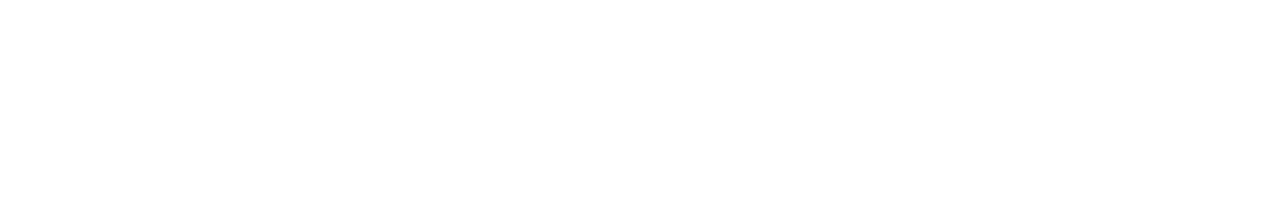
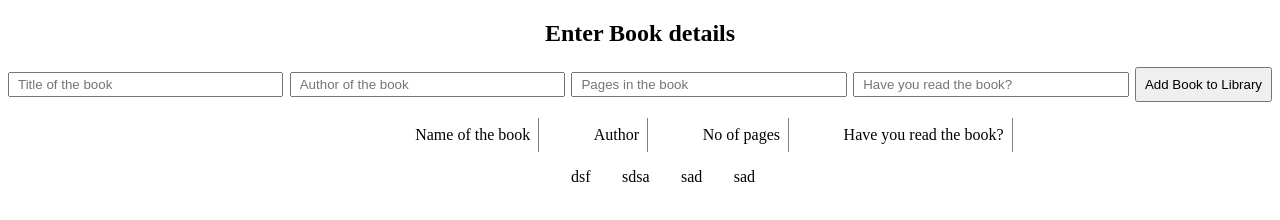
Before and after one commit to NabeelFarooq/Library, a plain HTML site: page index.html in a window 1280 px wide. Drawn offline with Linux system fonts and the light colour scheme.

Commit message:
Save the project status

```diff
--- a/index.html
+++ b/index.html
@@ -7,6 +7,28 @@
     <link rel="stylesheet" href="./style.css">
 </head>
 <body>
+    <h2>Enter Book details</h2>
+    <form action="#" class="form-container">
+        <input type="text" id="title" placeholder="Title of the book" class="item-width">
+        <input type="text" id="author" placeholder="Author of the book" class="item-width">
+        <input type="number" id="noOfPages" placeholder="Pages in the book" class="item-width">
+        <input type="text" id="readingStatus" placeholder="Have you read the book?" class="item-width">
+        <button type="button" id="addBookBtn">Add Book to Library</button>
+    </form>
+    <div class="flex-card-book">
+        <div class="heading">
+            <p>Name of the book</p>
+            <p>Author</p>
+            <p>No of pages</p>
+            <p>Have you read the book?</p>
+        </div>
+        <div id="output">
+            <div>dsf</div>
+            <div>sdsa</div>
+            <div>sad</div>
+            <div>sad</div>
+        </div>
+    </div>
     <script src="./script.js"></script>
 </body>
 </html>
--- a/script.js
+++ b/script.js
@@ -0,0 +1,58 @@
+const btn = document.querySelector("#addBookBtn");
+const bookTitle = document.getElementById("title");
+const author = document.getElementById("author");
+const pageCount = document.getElementById("noOfPages");
+const hasTheBookBeenRead = document.getElementById("readingStatus");
+const output = document.getElementById("output");
+const myLibrary = [];
+
+function Book(title, author, noOfPages, hasTheBookBeenRead) {
+    this.title = title;
+    this.author = author;
+    this.noOfPages = noOfPages;
+    this.hasTheBookBeenRead = hasTheBookBeenRead;
+}
+function addCell(a,b,c,d) {
+    let row = document.getElementById("output");
+    for (let i = 0; i < 4; i++) {
+        let colVal = document.createElement("div");
+        cell.innerText = color;
+
+    }
+    /*
+    function addCell(color) {
+  let container = document.getElementById(color + "-container");
+
+  let cell = document.createElement("div");
+  cell.innerText = color;
+  container.appendChild(cell).className = "container-item";
+}*/
+}
+function displayBooks() {
+    document.getElementById("output").innerHTML = "";
+    myLibrary.forEach(function (buk) {
+        let a = buk.title;
+        let b = buk.author;
+        let c = buk.noOfPages;
+        let d = buk.hasTheBookBeenRead;
+        //     // Create element:
+        //     const para = document.createElement("p");
+        //     para.innerHTML = a + " "+ b +" "+" "+ c +" "+ d;
+        //     // Append to output:
+        //     document.getElementById("output").appendChild(para);
+
+    });
+}
+function addBookToLibrary(book) {
+    myLibrary.push(book);
+    displayBooks();
+    bookTitle.value = "";
+    author.value = "";
+    pageCount.value = "";
+    hasTheBookBeenRead.value = "";
+}
+
+btn.addEventListener("click", () => {
+    const myBook = new Book(bookTitle.value, author.value, pageCount.value, hasTheBookBeenRead.value);
+    addBookToLibrary(myBook);
+});
--- a/style.css
+++ b/style.css
@@ -0,0 +1,47 @@
+* {
+    box-sizing: border-box;
+  }
+.form-container{
+    display: flex;
+    flex-direction: row;
+    gap: 0.5%;
+    align-items: center;
+    align-content: center;
+}
+.item-width{
+    flex: auto;
+    height: 25px;
+    padding: 8px;
+}
+button{
+    padding: 8px;
+}
+h2{
+    text-align: center;
+}
+.flex-card-book{
+    display: flex;
+    flex-direction: column;
+}
+.heading{
+    display: flex;
+    gap: 10%;
+    margin: auto auto;
+}
+.heading p{
+    border-right: 1px solid grey;
+    flex-shrink: 0;
+    padding: 8px;
+}
+
+#output{
+    display: flex;
+    gap: 10%;
+    margin: auto auto;
+}
+#output div{
+    /* border-right: 1px solid grey; */
+    flex-shrink: 0;
+    padding-left: 8px;
+    padding-right: 8px;
+}
```
